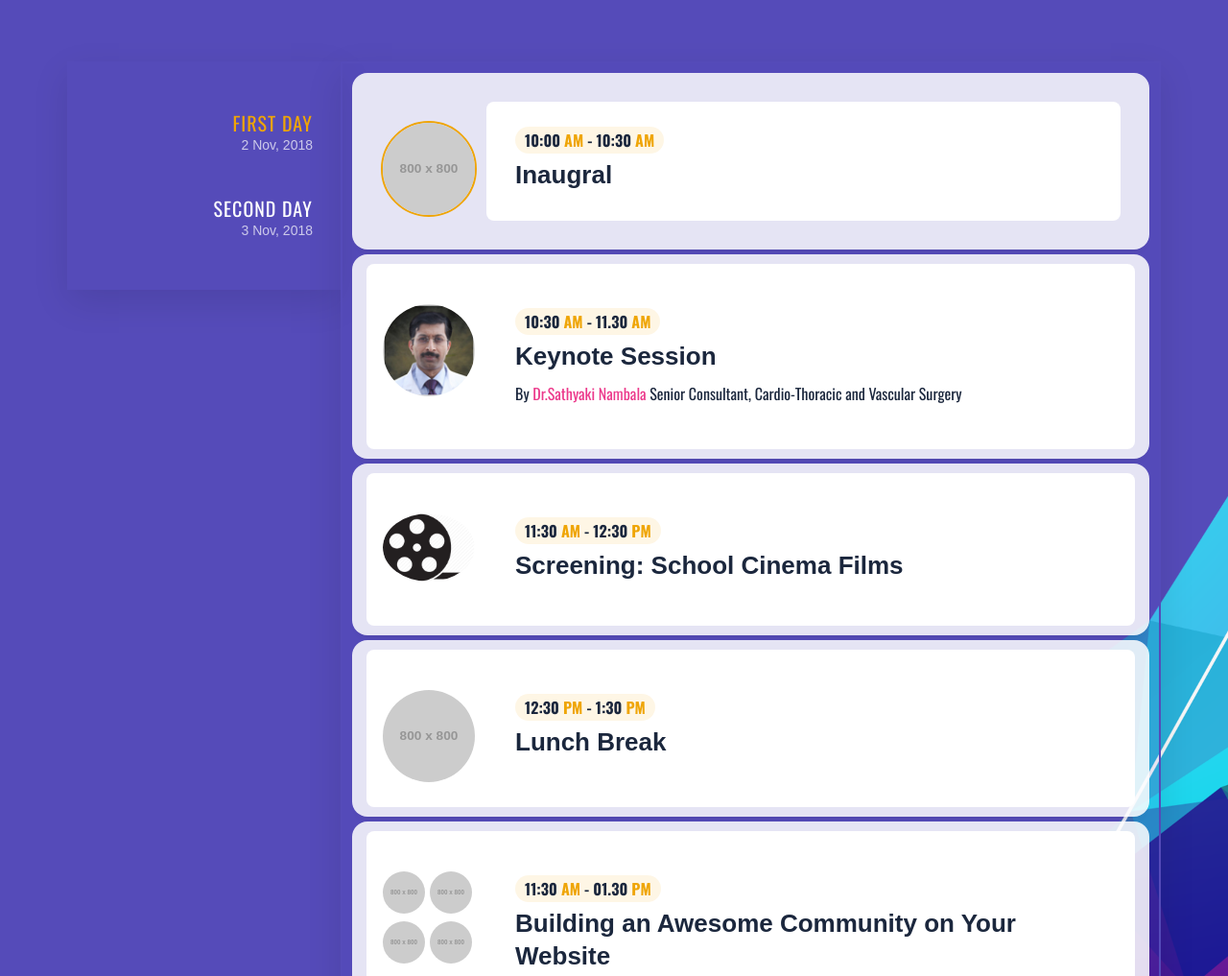
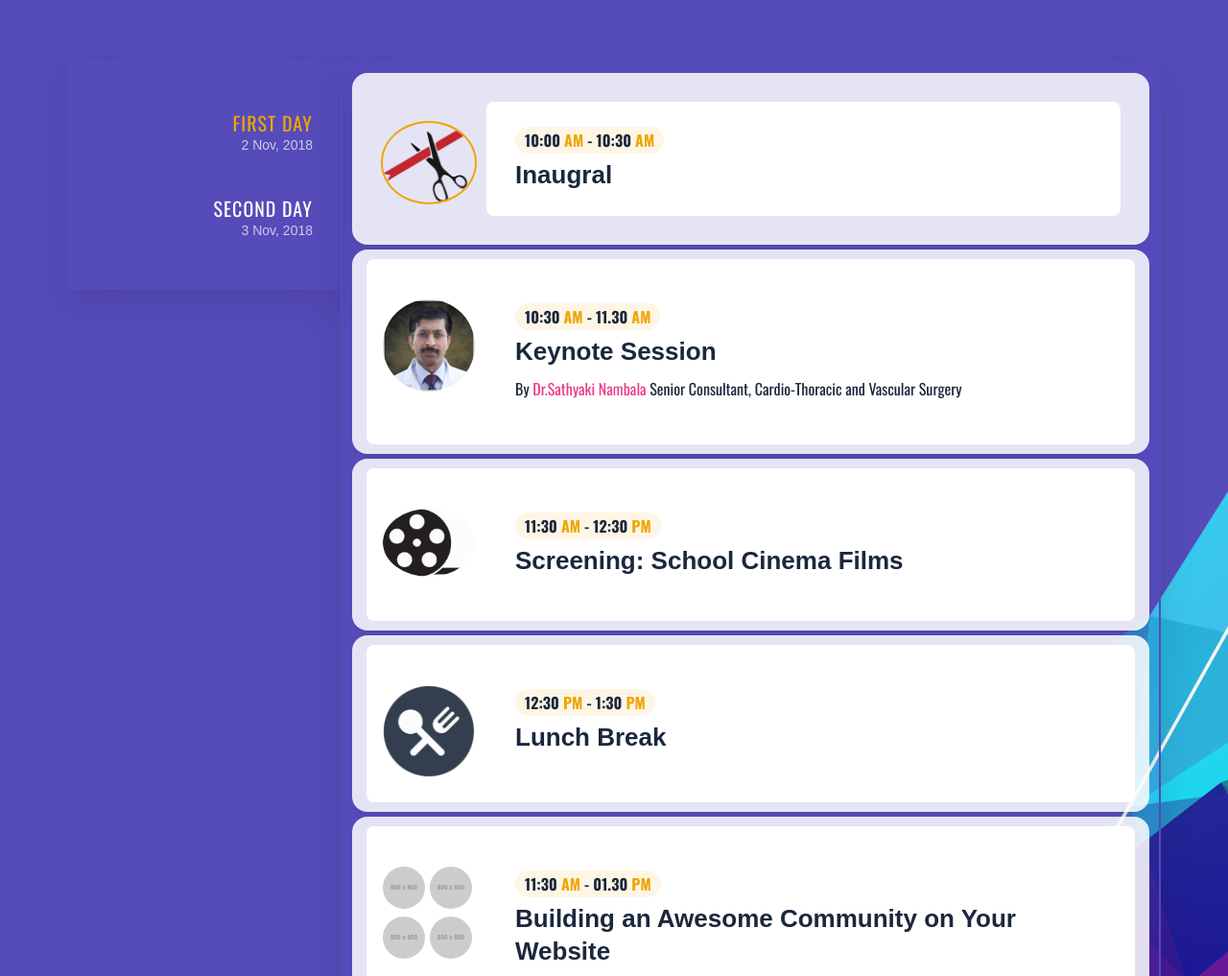
Before and after one commit to dpssyouthconclave/web, a plain HTML site: page index.html in a window 1280 px wide. Shown: the part 4220-5237 px from the top of the page at 96% size. Drawn offline with nearby package versions, Linux system fonts and the light colour scheme; some packages are replaced by stand-ins of ours; placeholder pictures from the web are drawn by us.

Commit message:
Add files via upload

```diff
--- a/index.html
+++ b/index.html
@@ -553,7 +553,7 @@
                                                     <a role="button" data-toggle="collapse" data-parent="#accordion" href="#collapseOne" aria-expanded="true" aria-controls="collapseOne">
                                                         <div class="lgx-single-schedule">
                                                             <div class="author">
-                                                                <img src="http://placehold.it/800x800" alt="Speaker"/>
+                                                                <img src="/assets/img/inaugration.png" alt="Speaker" />
                                                             </div>
                                                             <div class="schedule-info">
                                                                 <h4 class="time">10:00 <span>Am</span> - 10:30 <span>Am</span></h4>
@@ -630,7 +630,7 @@
                                                     <a class="collapsed" role="button" data-toggle="collapse" data-parent="#accordion" href="#collapsefive" aria-expanded="true" aria-controls="collapsefive">
                                                         <div class="lgx-single-schedule">
                                                             <div class="author">
-                                                                <img src="http://placehold.it/800x800" alt="Speaker"/>
+                                                                <img src="/assets/img/lunch.png" alt="Speaker" />
                                                             </div>
                                                             <div class="schedule-info">
                                                                 <h4 class="time">12:30 <span>Pm</span> - 1:30 <span>Pm</span></h4>
```
